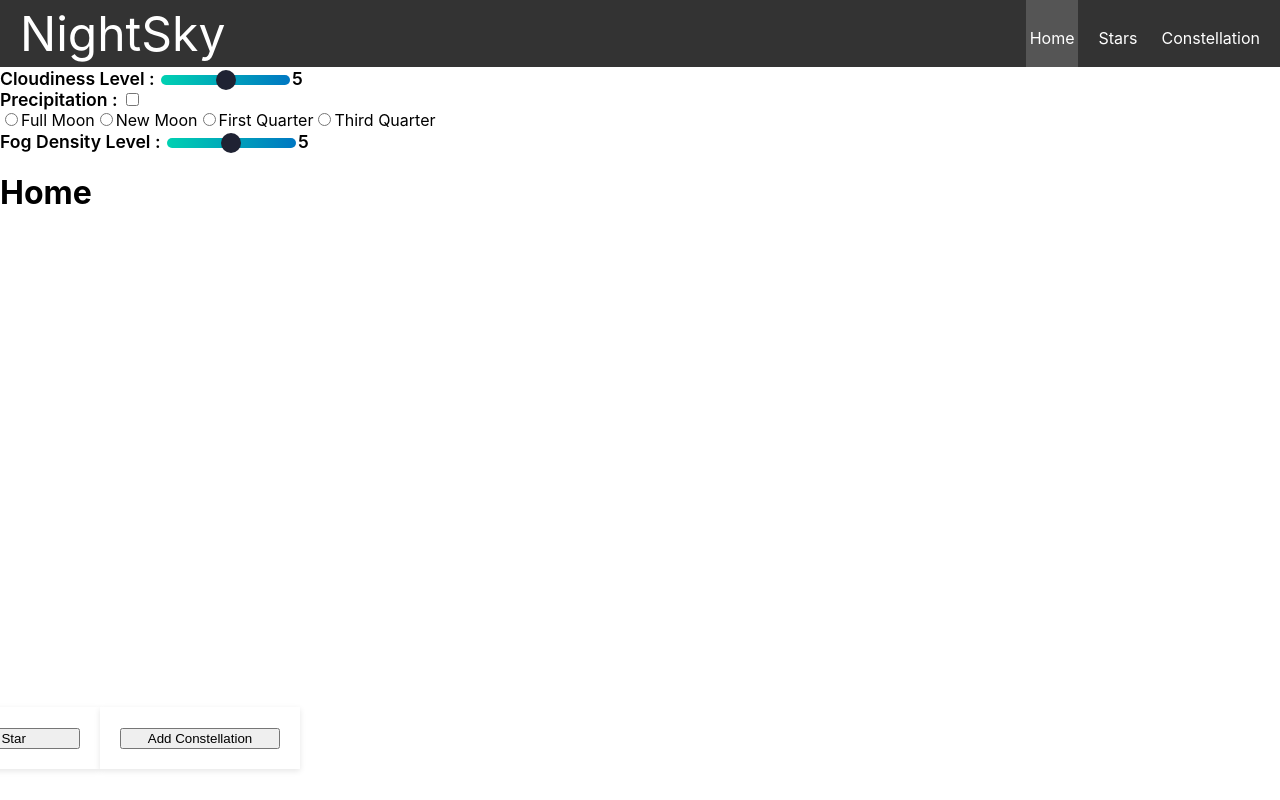
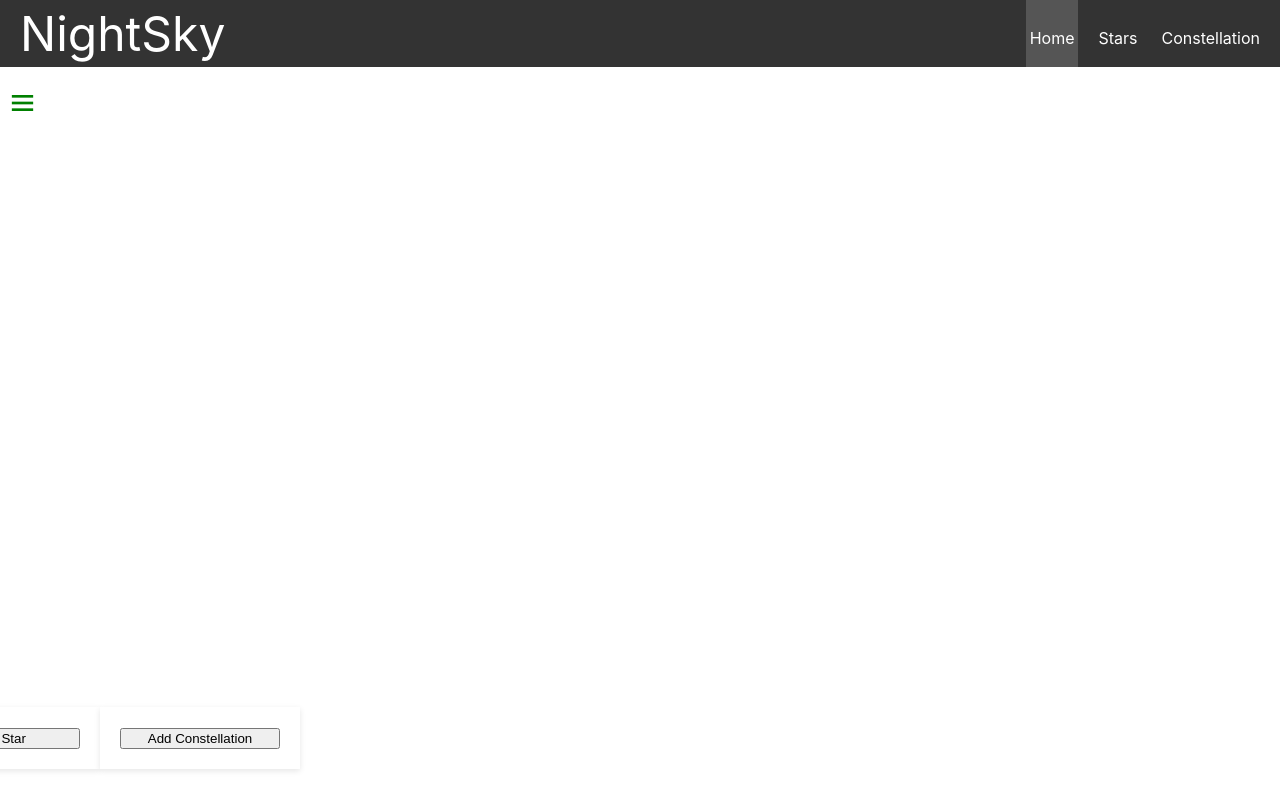
Before and after one commit to JarekBigaj/NightSkyApplication, a React (Create React App) app in the folder night-sky/: page / in a window 1280 px wide. Built offline with nearby package versions, Linux system fonts and the light colour scheme.

Commit message:
styled sidebar weather

```diff
--- a/night-sky/public/index.html
+++ b/night-sky/public/index.html
@@ -3,6 +3,7 @@
   <head>
     <meta charset="utf-8" />
     <link rel="icon" href="%PUBLIC_URL%/favicon.ico" />
+    <link href='https://unpkg.com/boxicons@2.1.4/css/boxicons.min.css' rel='stylesheet'>
     <meta name="viewport" content="width=device-width, initial-scale=1" />
     <meta name="theme-color" content="#000000" />
     <meta
@@ -24,7 +25,7 @@
       work correctly both with client-side routing and a non-root public URL.
       Learn how to configure a non-root public URL by running `npm run build`.
     -->
-    <title>React App</title>
+    <title>Night Sky</title>
   </head>
   <body>
     <noscript>You need to enable JavaScript to run this app.</noscript>
--- a/night-sky/src/NightSkyWeather.js
+++ b/night-sky/src/NightSkyWeather.js
@@ -15,7 +15,7 @@ const PRECIPITATION_TYPES = [
     {id:`sleet`, name:`Sleet`}
 ];
 
-function NightSkyWeather(){
+const NightSkyWeather = styled(({className}) => {
     const [nightSkyWeather,  setNightSkyWeather] = useState(() =>{
         return {
                 cloudinessLevel: 5,
@@ -25,6 +25,8 @@ function NightSkyWeather(){
                 fogDensityLevel: 5
             }
     });
+
+    const [sideBarIsActive,setSideBarIsActive] = useState(false);
 
     const handleCloudinessChange = (event) => {
         setNightSkyWeather(prevState => ({
@@ -61,6 +63,10 @@ function NightSkyWeather(){
         });
     };
 
+    const changeStatusSidebar = () =>{
+        setSideBarIsActive((prevState)=> !prevState);
+    };
+
     useEffect(()=>{
         if(nightSkyWeather.cloudinessLevel===0){
             setNightSkyWeather(prevState => ({
@@ -71,18 +77,25 @@ function NightSkyWeather(){
         }
 
     },[nightSkyWeather.cloudinessLevel])
-
-    console.log(nightSkyWeather)
     const {cloudinessLevel,isPrecipitation,typeOfPrecipitaion,lunarPhase,fogDensityLevel} = nightSkyWeather;
     return (
-        <AppContainer>
+        <div className={`${className}`}>
+            <div className={`sidebar ${sideBarIsActive ? "active" :""}`}>
+                <div className="top">
+                    <div className="logo">
+                       <i className="bx bxl-codepen"></i>
+                       <span>Night Sky Weather</span>
+                    </div>
+                    <i className="bx bx-menu" id="btn" onClick={changeStatusSidebar}></i>
+                </div>
+                <div className="weather">
                     <SliderWrapper name="cloudinessLevel">
                         <Label value="Cloudiness Level : "/>
                         <Slider type="range" min="0" max="10" value={cloudinessLevel} onChange={handleCloudinessChange} />
                         <Label value={cloudinessLevel}/>
                     </SliderWrapper>
                     <CheckBoxWrapper>
-                <Label value="Precipitation : "/>
+                        <label>Precipitation : </label>
                         <Input type="checkbox"
                             checked={isPrecipitation}
                             value={isPrecipitation}
@@ -92,7 +105,7 @@ function NightSkyWeather(){
                     <CheckBoxWrapper className="radio-box">
                         {isPrecipitation &&(
                             PRECIPITATION_TYPES.map((type) => (
-                        <label key={type.id}>
+                                <label key={type.id} className="input-label">
                                     <Input
                                         type="radio"
                                         name="type-precipitation"
@@ -106,7 +119,7 @@ function NightSkyWeather(){
                     </CheckBoxWrapper>
                     <CheckBoxWrapper className="radio-box">
                         {LUNAR_PHASES.map((phase) => (
-                    <label key={phase.id}>
+                            <label key={phase.id} className="input-label">
                             <Input
                                 type="radio"
                                 name="lunar-phase"
@@ -123,34 +136,102 @@ function NightSkyWeather(){
                         <Slider type="range" min="0" max="10" value={fogDensityLevel} onChange={handleFogChange} />
                         <Label value={fogDensityLevel}/>
                     </SliderWrapper>
+                </div>
+            </div>
+        </div>
+        )
+})`
+    margin:0;
+    padding:0;
+    box-sizing:border-box;
 
-        </AppContainer>
-        )
+    .sidebar{
+        padding:.4rem 3rem;
+        background-color:white;
+        width:250px;
+        position: absolute;
+        top:4.5rem;
+        left:0;
+        height:30vw;
+        transition: all 0.5s ease;
     }
 
-const AppContainer = styled(({className,children}) =>{
-    return <div className={className}>{children}</div>
-})`
+    div.active {
+        width: 40%;
+        background-color:black;
+    }
 
-`;
+    #btn{
+        position: absolute;
+        color: green;
+        top: .4rem;
+        left: .4rem;
+        font-size: 2rem;
+        line-height: 50px;
+        cursor: pointer;
+    }
+
+    .top .logo {
+        color: green;
+        display: flex;
+        height: 50px;
+        align-items:center;
+        width:100%;
+        pointer-events:none;
+        opacity:0;
+    }
+
+    .sidebar.active .top .logo{
+        opacity:1;
+    }
+
+    .top .logo i{
+        font-size: 2rem;
+        margin-right: 5px;
+    }
+
+    .weather{
+        dipslay: flex;
+        align-items: center;
+        margin: 1rem 0;
+        font-size: 1.3rem;
+        font-weight:300;
+    }
+
+    .weather label{
+        color:white;
+        opacity:0;
+    }
+
+    .weather input{
+        opacity:0;
+    }
+
+    .sidebar.active .weather input{
+        opacity:1;
+    }
+
+    .sidebar.active .weather label{
+        opacity:1;
+    }
+
+    .input-label:hover{
+        color:blue;
+        cursor:pointer;
+    }
+
+`
 
 const Label = styled(({className,value}) => {
     return <label className={className}>{value}</label>
 })`
-
---grey-light: #f5f5f5;
-  font-size: 1.1rem;
-  font-weight: 600;
-  margin-bottom: 0.5rem;
-  &.has-text-grey-light {
-    color: var(--grey-light);
-  }
 `;
 
 const CheckBoxWrapper = styled (({className,children})=>{
     return <div className={className}>{children}</div>
 })`
-
+    margin:10px 0px;
+    display:flex;
 `;
 
 const SliderWrapper = styled(({className,name,children})=>{
@@ -162,6 +243,7 @@ const SliderWrapper = styled(({className,name,children})=>{
 const Input = styled(({className,checked,type,value,onChange,name,disabled})=>{
     return <input className={className} checked={checked} name={name} type={type} value={value} onChange={onChange} disabled={disabled}/>
 })`
+    cursor: pointer;
 
 `;
 
--- a/night-sky/src/pages/Home/index.js
+++ b/night-sky/src/pages/Home/index.js
@@ -8,7 +8,6 @@ const Home = styled(({className}) => {
     return (
         <div className={className}>
             <NightSkyWeather/>
-            <h1>Home</h1>
             <div className="button-wrapper">
                 <AddStar/>
                 <AddConstellation/>
```
Lines whose indentation alone changed are shown as unchanged.
